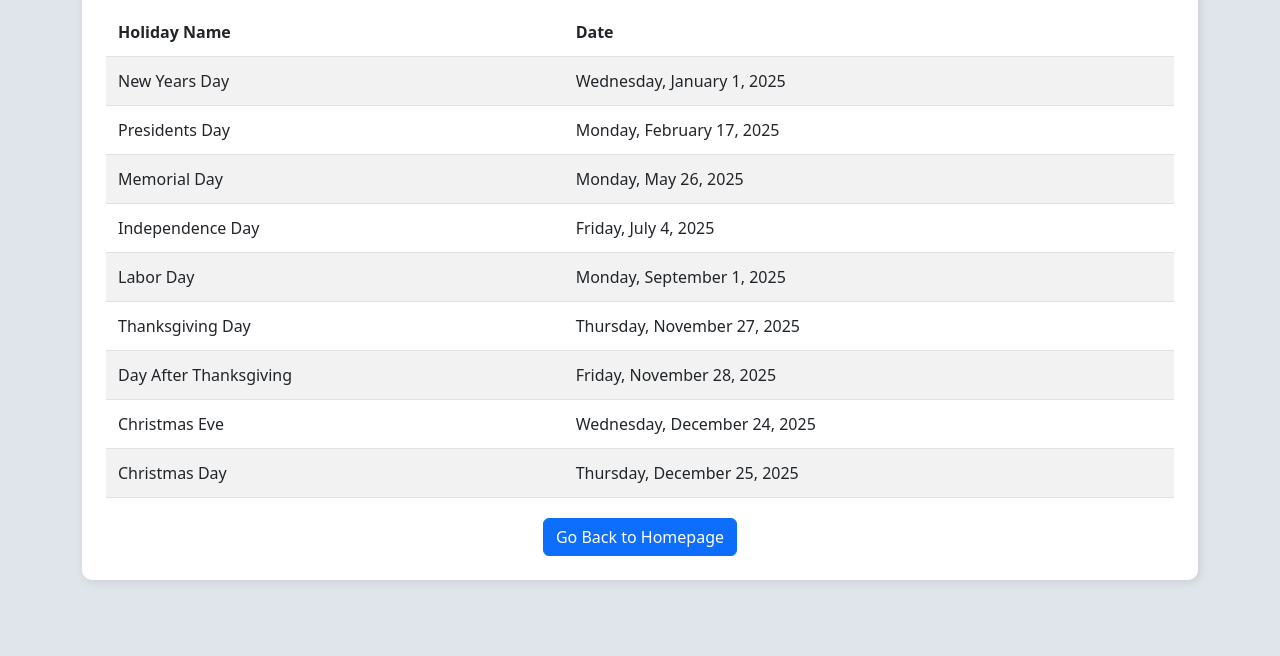
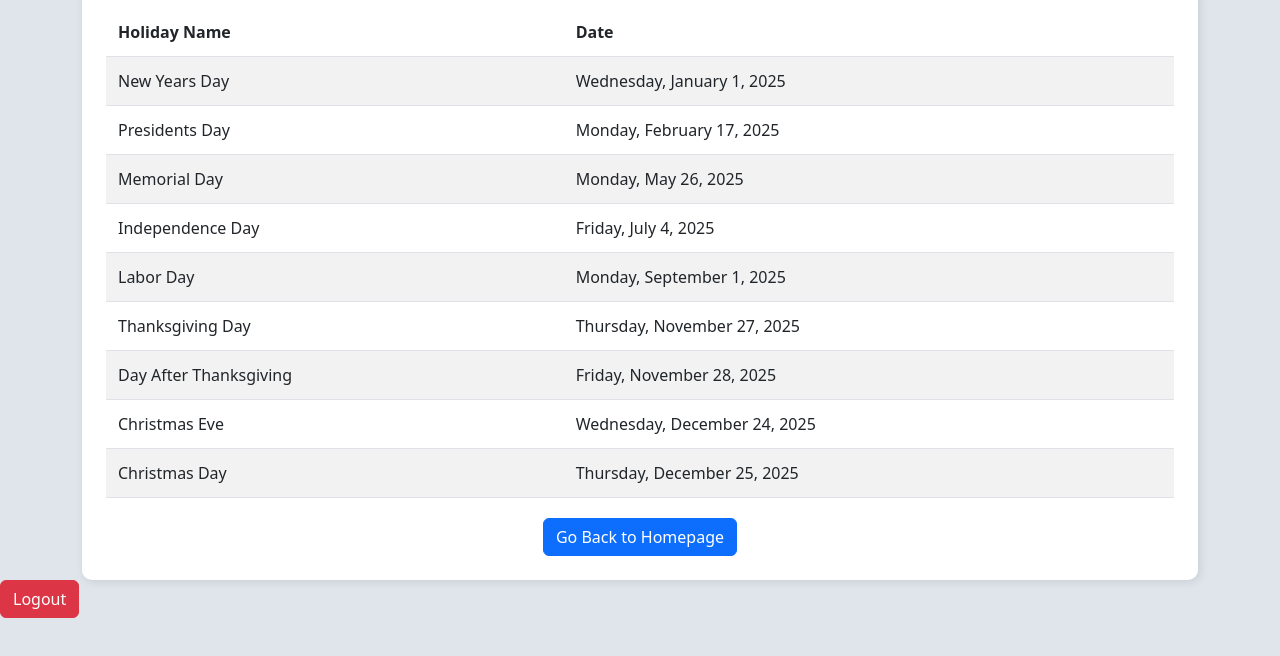
Before and after one commit to anishadesai-TA/companydemo, a plain HTML site: page holidaycalendar.html in a window 1280 px wide. Shown: the part 86-742 px from the top of the page. Drawn offline with nearby package versions, Linux system fonts and the light colour scheme; sample sign-in values are in the browser's storage.

Commit message:
Update holidaycalendar.html

```diff
--- a/holidaycalendar.html
+++ b/holidaycalendar.html
@@ -58,4 +58,11 @@
         </div>
     </div>
 </body>
+<button onclick="logout()" class="btn btn-danger">Logout</button>
+<script>
+    function logout() {
+        localStorage.removeItem("loggedIn"); // Remove login flag
+        window.location.href = "index.html"; // Redirect to login page
+    }
+</script>
 </html>
```
